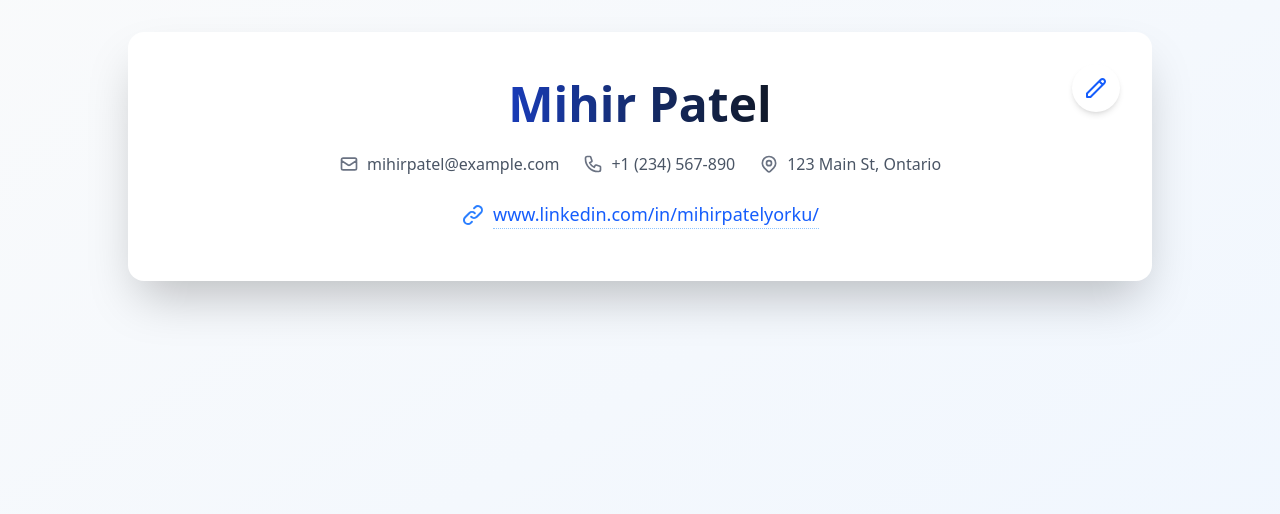
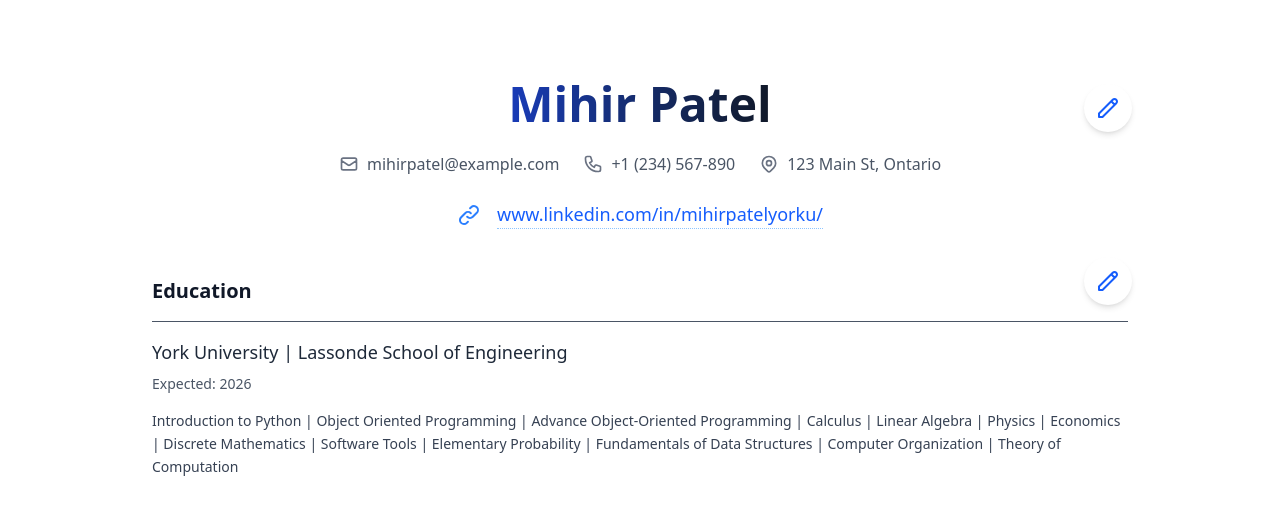
Before and after one commit to miihirr/CV-Application, a React (Vite) app: page / in a window 1280 px wide. Shown: the top 514 px of the page. Built offline with nearby package versions, Linux system fonts and the light colour scheme.

Commit message:
finish education section

```diff
--- a/src/App.jsx
+++ b/src/App.jsx
@@ -1,10 +1,11 @@
 import React from 'react';
 import PersonalInfo from './PersonalInfo';
-
+import Education from './education';
 const App = () => {
   return (
-    <div>
+    <div className='mainBox'>
       <PersonalInfo />
+      <Education />
     </div>
   );
 };
--- a/src/EditForm.jsx
+++ b/src/EditForm.jsx
@@ -6,10 +6,9 @@ const EditForm = ({ formData, onSubmit, onChange, onCancel }) => (
     <form onSubmit={onSubmit} className="space-y-8">
       <div className="editFormBorder">
         <h2 className="editHeader font-playfair">
-          <span className="editTitle">Edit Personal Information</span>
+          <span className="editTitle">Edit Information</span>
           <span className="editIcon">✎</span>
         </h2>
-        <p className="desc">Update your professional details</p>
       </div>
 
       <div className="gridForm">
--- /dev/null
+++ b/src/EducationView.jsx
@@ -0,0 +1,24 @@
+import React from "react";
+import EditButton from "./editBtn";
+
+const EducationView = ({ data, onEdit }) => {
+  return (
+    <div className="infoView p-6">
+      <div className="flex justify-between items-center border-b pb-4 mb-4">
+        <h2 className="text-xl font-semibold text-gray-900">Education</h2>
+        <EditButton onClick={onEdit} />
+      </div>
+
+      <div className="space-y-2">
+        <h3 className="text-lg font-medium text-gray-800">{data.university || "Unknown University"}</h3>
+        <p className="text-sm text-gray-600">Expected: {data.expected || "N/A"}</p>
+      </div>
+
+      {data.desc && (
+        <p className="mt-4 text-gray-700 text-sm leading-relaxed">{data.desc}</p>
+      )}
+    </div>
+  );
+};
+
+export default EducationView;
--- a/src/PersonalInfoView.jsx
+++ b/src/PersonalInfoView.jsx
@@ -1,10 +1,10 @@
 import React from "react";
-import EditButton from "./EditBtn";
+import EditButton from "./editBtn";
 import ContactInfo from "./ContactInfo";
 import WebsiteLink from "./WebsiteLink";
 const PersonalInfoView = ({ data, onEdit }) => (
     <div
-      className="infoView hover:shadow-3xl"
+      className="infoView hover:shadow-3xl mt-20"
     >
       <EditButton onClick={onEdit} />
 
--- a/src/WebsiteLink.jsx
+++ b/src/WebsiteLink.jsx
@@ -1,16 +1,18 @@
 import React from "react";
 import LinkIcon from "./icons/LinkIcon";
-const WebsiteLink = ({ link }) => (
+const WebsiteLink = ({ link }) => {
+  if (!link) return null;
+  return (
     <a
       href={link}
       target="_blank"
       rel="noopener noreferrer"
-      className="websiteLink group"
+      className="websiteLink group flex items-center gap-2 text-blue-600 hover:underline"
+      aria-label={`Visit ${link}`}
     >
       <LinkIcon />
-      <span className="linkIcon">
-        {link.replace(/^https?:\/\//, "")}
-      </span>
+      <span className="linkIcon">{link.replace(/^https?:\/\//, "")}</span>
     </a>
   );
+};
 export default WebsiteLink;
--- a/src/editBtn.jsx
+++ b/src/editBtn.jsx
@@ -2,7 +2,7 @@ import React from "react";
 const EditButton = ({ onClick }) => (
   <button
     onClick={onClick}
-    className="absolute top-8 right-8 p-3 bg-white hover:bg-blue-50 rounded-full
+    className="absolute top-1 right-5 p-3 bg-white hover:bg-blue-50 rounded-full
       shadow-md hover:shadow-lg transition-all duration-200 text-blue-600 hover:text-blue-800
       cursor-pointer"
     aria-label="Edit information"
--- a/src/education.jsx
+++ b/src/education.jsx
@@ -1,6 +1,7 @@
 import React from "react";
 import { useState } from "react";
-
+import EditForm from "./EditForm";
+import EducationView from "./EducationView";
 const initial = {
     university: "York University | Lassonde School of Engineering",
     expected: "2026",
@@ -12,18 +13,38 @@ const initial = {
 };
 
 const Education = () => {
+    const [formData, setFormData] = useState(initial);
+    const [submittedData, setSubmittedData] = useState(initial);
+    const [formVisible, setFormVisible] = useState(false);
+
+    const handleSubmit = (event) => {
+      event.preventDefault();
+      setSubmittedData(formData);
+      setFormVisible(false);
+    };
+
+    const handleChange = (event) => {
+      const { name, value } = event.target;
+      setFormData((prev) => ({ ...prev, [name]: value }));
+    };
+
+
   return (
-    <>
-      <h1>Education</h1>
-      <h2>{initial.university}</h2>
-      <div>
-      <span>B.Sc. Honors – Undergraduate Computer Science</span>
-      <span>Expected {initial.expected}</span>
-      </div>
-      <p>
-        {initial.desc}
-      </p>
-    </>
+    <div className="form1 font-roboto">
+      {formVisible ? (
+        <EditForm
+          formData={formData}
+          onSubmit={handleSubmit}
+          onChange={handleChange}
+          onCancel={() => setFormVisible(false)}
+        />
+      ) : (
+        <EducationView
+          data={submittedData}
+          onEdit={() => setFormVisible(true)}
+        />
+      )}
+    </div>
   );
 };
 
--- a/src/index.css
+++ b/src/index.css
@@ -2,7 +2,7 @@
 
 @layer components{
     .form1{
-        @apply min-h-screen bg-gradient-to-br from-gray-50 to-blue-50 p-8 w-screen;
+        @apply w-screen;
     }
     .input{
         @apply w-full px-4 py-3 rounded-lg border border-gray-200 focus:border-blue-300
@@ -16,7 +16,7 @@
         @apply bg-gradient-to-r from-blue-600 to-indigo-600 bg-clip-text text-transparent;
     }
     .editBtnDiv{
-        @apply mx-auto w-full max-w-4xl bg-white rounded-2xl shadow-xl p-10;
+        @apply mx-auto w-full max-w-4xl bg-white rounded-2xl shadow-xl p-10 m-10;
     }
     .editHeader{
         @apply text-3xl font-bold text-gray-900;
@@ -47,8 +47,8 @@
         transition-all duration-200 font-semibold shadow-md cursor-pointer flex items-center;
     }
     .infoView{
-        @apply mx-auto w-full max-w-5xl bg-white rounded-2xl shadow-2xl p-12 relative
-        transform transition-shadow duration-300;
+        @apply mx-auto w-full max-w-5xl bg-white relative
+        transform transition-shadow duration-300 hover:shadow-xl transition-shadow duration-300;
     }
     .name{
         @apply bg-gradient-to-r from-blue-800 to-gray-900 bg-clip-text text-transparent;
@@ -72,4 +72,5 @@
     .linkIcon{
         @apply border-b border-dotted border-blue-300 hover:border-blue-600;
     }
+
 }
```
